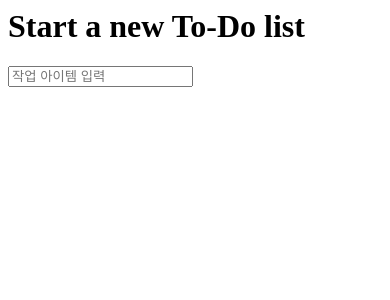
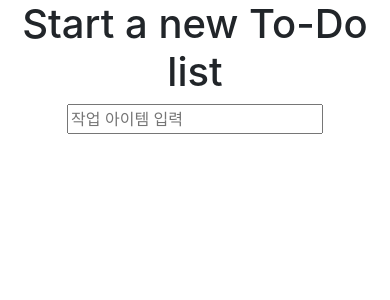
Before and after one commit to glowingEdge/TDD-with-Python, a Django app: page / in a window 390 px wide. Shown: the top 300 px of the page. Run offline with Django 3.2, Linux system fonts and the light colour scheme; some libraries are stand-ins or nearby versions.

Commit message:
refactor - add bse.html

```diff
--- a/lists/templates/base.html
+++ b/lists/templates/base.html
@@ -1,14 +1,30 @@
-<html>
+<!DOCTYPE html>
+<html lang="en">
     <head>
         <title>To-Do lists</title>
+        <meta name="viewpoint" content="width=device-width, initial-scale=1.0">
+        <link href="/static/css/bootstrap.min.css" rel="stylesheet" media="screen">
     </head>
     <body>
+        <div class="container">
+            <div class="row">
+                <div class="col-md-12 col-md-offset-3">
+                    <div class="text-center">
                         <h1>{% block header_text %}{% endblock %}</h1>
                         <form method="POST" action="{% block form_action %}{% endblock %}">
                             <input name="item_text" id="id_new_item" placeholder="작업 아이템 입력" />
                             {% csrf_token %}
                         </form>
+                    </div>
+                </div>
+            </div>
+
+            <div class="row">
+                <div class="col-md-6 col-md-offset-3">
                     {% block table %}
                     {% endblock %}
+                </div>
+            </div>
+        </div>
     </body>
 </html>
```
Lines whose indentation alone changed are shown as unchanged.
